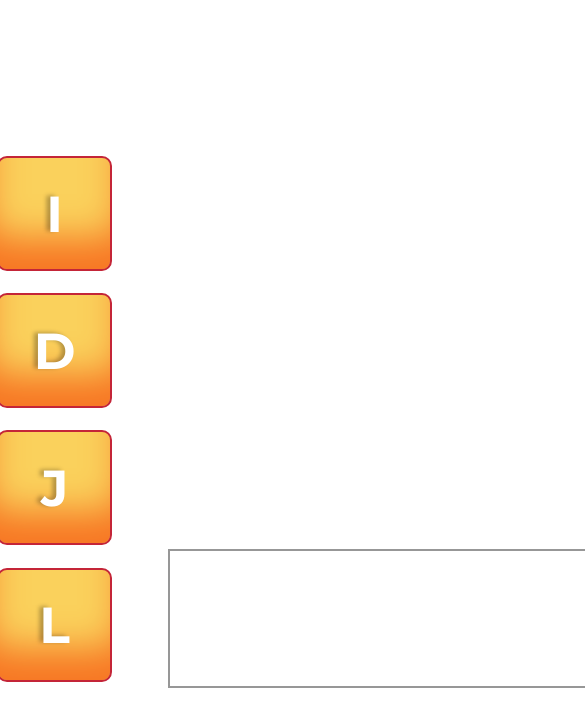
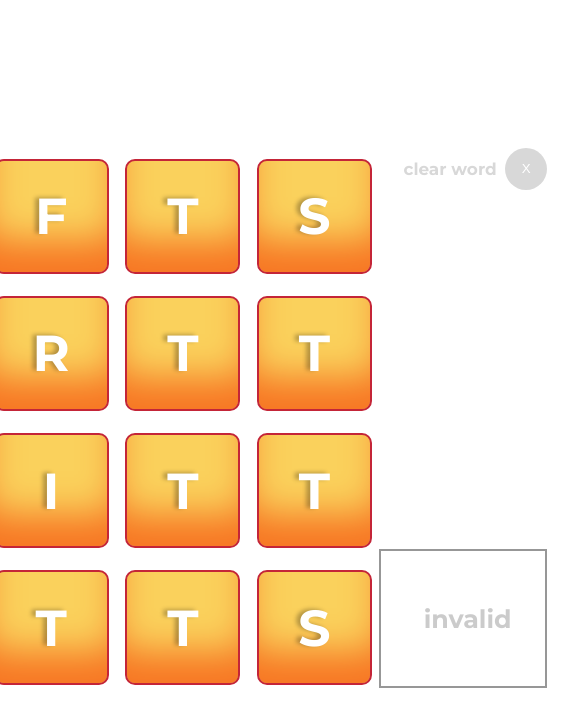
Before and after one commit to syaker/grid-project, a React (Create React App) app: page / in a window 390 px wide. Shown: the top 726 px of the page, 585 px wide, since content can reach past the window. Built offline with nearby package versions, Linux system fonts and the light colour scheme.

Commit message:
style: Add media queries

```diff
--- a/src/App.css
+++ b/src/App.css
@@ -18,24 +18,31 @@ html {
 .container {
   display: grid;
   grid-area: container;
-  grid-template-areas: 'container-grid container-word';
+  grid-template-areas:
+    'container-grid container-reset'
+    'container-grid container-word';
 }
 
 .container-grid {
   display: flex;
-  align-items: flex-end;
-  justify-content: flex-end;
+  align-items: center;
+  justify-content: center;
   grid-area: container-grid;
 }
 
 .container-word {
-  display: grid;
-  grid-template-areas:
-    'button'
-    'container-letter';
+  grid-area: container-word;
+  display: flex;
   align-items: flex-end;
-  justify-content: flex-start;
-  grid-area: container-word;
+  justify-content: flex-end;
+  width: 40vw;
+}
+
+.container-reset {
+  grid-area: container-reset;
+  display: flex;
+  align-items: flex-end;
+  justify-content: flex-end;
 }
 
 .clear-word {
@@ -64,3 +71,86 @@ html {
   border-radius: 50%;
   border: none;
 }
+
+@media screen and (max-width: 375px) {
+  .container {
+    display: grid;
+    grid-area: container;
+    grid-template-areas:
+      'container-reset'
+      'container-grid'
+      'container-word';
+    width: 22em;
+    height: 90vh;
+  }
+
+  .container-word {
+    width: 100%;
+    justify-content: center;
+    align-content: center;
+    align-items: flex-start;
+  }
+
+  .container-letter {
+    width: 100%;
+    border: 3px solid;
+    border-color: #979797;
+    height: 1em;
+    padding: 3vh 2vh 3vh;
+    margin: 0;
+  }
+
+  .container-reset {
+    align-content: center;
+    flex-wrap: wrap;
+  }
+
+  .grid {
+    display: grid;
+    grid-template-columns: repeat(4, 1fr);
+    grid-template-rows: repeat(4, 1fr);
+    justify-items: center;
+    margin: 0;
+    width: 100%;
+    height: 23em;
+  }
+
+  .card {
+    box-shadow: inset 0px -3.5em 2.2em -1.8em rgb(247 119 36);
+    border: 0.22em solid;
+    border-color: rgb(196, 37, 56);
+    width: 4.1em;
+    height: 4.25em;
+    margin: 0;
+  }
+
+  .letter {
+    font-size: 2.3em;
+  }
+
+  .invalid {
+    box-shadow: inset 0px -56px 32px -12px #ae1127;
+    background-color: #e84555;
+    color: white;
+    border: none;
+  }
+
+  .valid {
+    box-shadow: inset 0em -2.9em 1.55em -0.38em #5ba72c;
+    background-color: #aee84e;
+    color: white;
+    border: none;
+  }
+
+  .placeholder {
+    font-size: 1.4em;
+  }
+
+  .single-letter-invalid {
+    font-size: 2em;
+  }
+
+  .single-letter-valid {
+    font-size: 1.7em;
+  }
+}
--- a/src/App.js
+++ b/src/App.js
@@ -1,5 +1,5 @@
-import Grid from './components/Grid.jsx'
-import Word from './components/Word'
+import Grid from './components/Grid/Grid.jsx'
+import Word from './components/Word/Word.jsx'
 import './App.css'
 import { useContext } from 'react'
 import { GridContext } from './context/GridContext.jsx'
@@ -27,13 +27,15 @@ const App = () => {
         <section className="container-grid">
           <Grid />
         </section>
-        <section className="container-word">
+        <section className="container-reset">
           <div className="clear-word">
             <p className="p-word">clear word</p>
             <button className="btn-clear-word" onClick={resetGame}>
               X
             </button>
           </div>
+        </section>
+        <section className="container-word">
           <div key={`container`} className="container-letter">
             <Word />
           </div>
--- a/src/components/styles/Card.css
+++ b/src/components/Card/Card.css
@@ -54,8 +54,7 @@
 
 .container-letter {
   display: flex;
-  min-width: 65vh;
-  width: auto;
+  width: 32.5vw;
   height: 10vh;
   border: 2px solid;
   border-color: #979797;
@@ -63,6 +62,5 @@
   align-items: center;
   justify-content: space-between;
   margin-bottom: 1vh;
-  margin-left: 3vh;
   padding: 3vh 4vh 3vh 5vh;
 }
--- /dev/null
+++ b/src/components/Grid/Grid.css
@@ -0,0 +1,10 @@
+.grid {
+  display: flex;
+  flex-direction: row;
+  flex-wrap: wrap;
+  grid-area: grid;
+  width: 65vh;
+  height: 65vh;
+  align-items: center;
+  justify-content: center;
+}
--- a/src/components/Word.jsx
+++ /dev/null
@@ -1,34 +0,0 @@
-/* eslint-disable react-hooks/exhaustive-deps */
-import { useContext, useEffect } from 'react'
-import { GridContext } from '../context/GridContext'
-import dictionary from '../utils/dictionary.json'
-import './styles/Word.css'
-
-const Word = () => {
-  const { letters, state, word, setLetters, setState } = useContext(GridContext)
-  const isValid = dictionary.words.includes(word.join('')) ? 'valid' : 'invalid'
-
-  useEffect(() => {
-    setState(isValid)
-    setLetters([
-      ...letters,
-      <p
-        key={String(Math.random()).split('.')[1]}
-        className={`single-letter-${isValid}`}
-      >
-        {word.length <= 1
-          ? word.join('').toUpperCase()
-          : word.slice(-1)[0].toUpperCase()}
-      </p>,
-    ])
-  }, [word])
-
-  return (
-    <>
-      <div className="word">{letters}</div>
-      <p className="placeholder">{state}</p>
-    </>
-  )
-}
-
-export default Word
--- /dev/null
+++ b/src/components/Word/Word.css
@@ -0,0 +1,9 @@
+.placeholder {
+  font-size: 3vh;
+  opacity: 0.2;
+}
+
+.word {
+  display: flex;
+  flex-direction: row;
+}
--- /dev/null
+++ b/src/components/Word/Word.jsx
@@ -0,0 +1,51 @@
+/* eslint-disable react-hooks/exhaustive-deps */
+import { useContext, useEffect } from 'react'
+import { GridContext } from '../../context/GridContext'
+import dictionary from '../../utils/dictionary.json'
+import './Word.css'
+
+const Word = () => {
+  const { letters, state, word, setLetters, setState } = useContext(GridContext)
+  const isValid = dictionary.words.includes(word.join('')) ? 'valid' : 'invalid'
+
+  useEffect(() => {
+    if (state !== isValid) {
+      setState(isValid)
+    } else {
+      setLetters([
+        ...letters,
+        <p
+          key={String(Math.random()).split('.')[1]}
+          className={`single-letter-${state}`}
+        >
+          {word.length <= 1
+            ? word.join('').toUpperCase()
+            : word.slice(-1)[0].toUpperCase()}
+        </p>,
+      ])
+    }
+  }, [word])
+
+  useEffect(() => {
+    const statusWord = word.map((letter) => {
+      return (
+        <p
+          key={String(Math.random()).split('.')[1]}
+          className={`single-letter-${state}`}
+        >
+          {letter.toUpperCase()}
+        </p>
+      )
+    })
+    setLetters(statusWord)
+  }, [state])
+
+  return (
+    <>
+      <div className="word">{letters}</div>
+      <p className="placeholder">{state}</p>
+    </>
+  )
+}
+
+export default Word
--- a/src/components/styles/Grid.css
+++ /dev/null
@@ -1,8 +0,0 @@
-.grid {
-    display: flex;
-    flex-direction: row;
-    flex-wrap: wrap;
-    grid-area: grid;
-    width: 65vh;
-    height: 65vh;
-}
--- a/src/components/styles/Word.css
+++ /dev/null
@@ -1,24 +0,0 @@
-.placeholder {
-  font-size: 3vh;
-  opacity: 0.2;
-}
-
-.word {
-  display: flex;
-  flex-direction: row;
-}
-
-.cointainer-word {
-  display: flex;
-  min-width: 65vh;
-  width: auto;
-  height: 10vh;
-  border: 3px solid;
-  border-color: #979797;
-  flex-direction: row;
-  align-items: center;
-  justify-content: space-between;
-  margin-bottom: 1vh;
-  margin-left: 3vh;
-  padding: 3vh 4vh 3vh 4vh;
-}
--- a/src/utils/test-board-1.json
+++ b/src/utils/test-board-1.json
@@ -1,20 +1,20 @@
 {
     "board": [
+      "L",
+      "I",
+      "S",
+      "T",
+      "O",
+      "F",
       "A",
-      "B",
-      "C",
-      "D",
-      "E",
-      "F",
-      "G",
-      "H",
-      "I",
-      "J",
-      "K",
-      "L",
-      "M",
-      "N",
+      "T",
+      "S",
+      "T",
+      "R",
+      "S",
       "O",
-      "P"
+      "R",
+      "A",
+      "Y"
     ]
   }
```
Also changed, not shown: src/components/Card/Card.jsx (renamed from src/components/Card.jsx, +4 -4 lines), src/components/Grid/Grid.jsx (renamed from src/components/Grid.jsx, +5 -5 lines).
